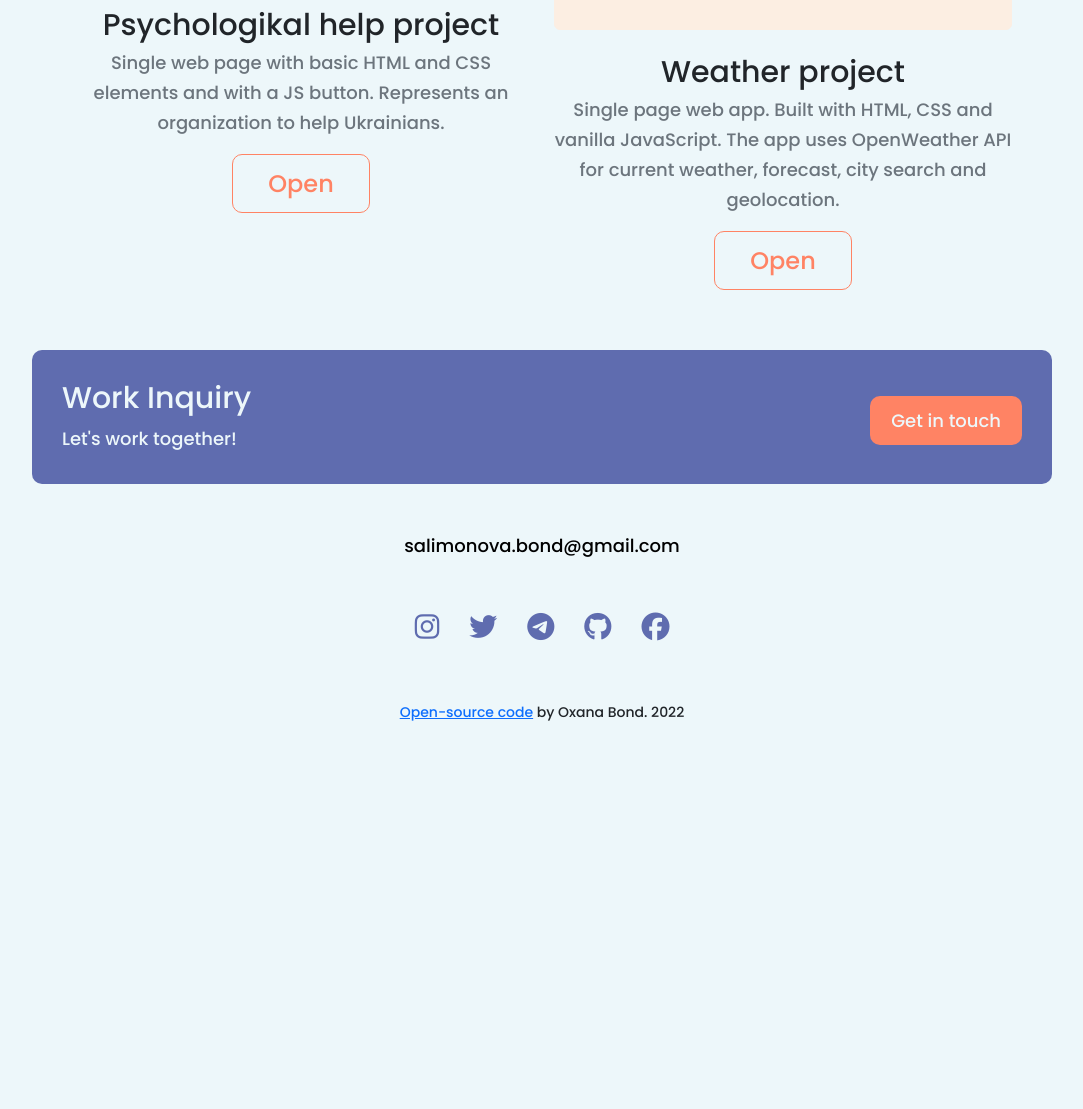
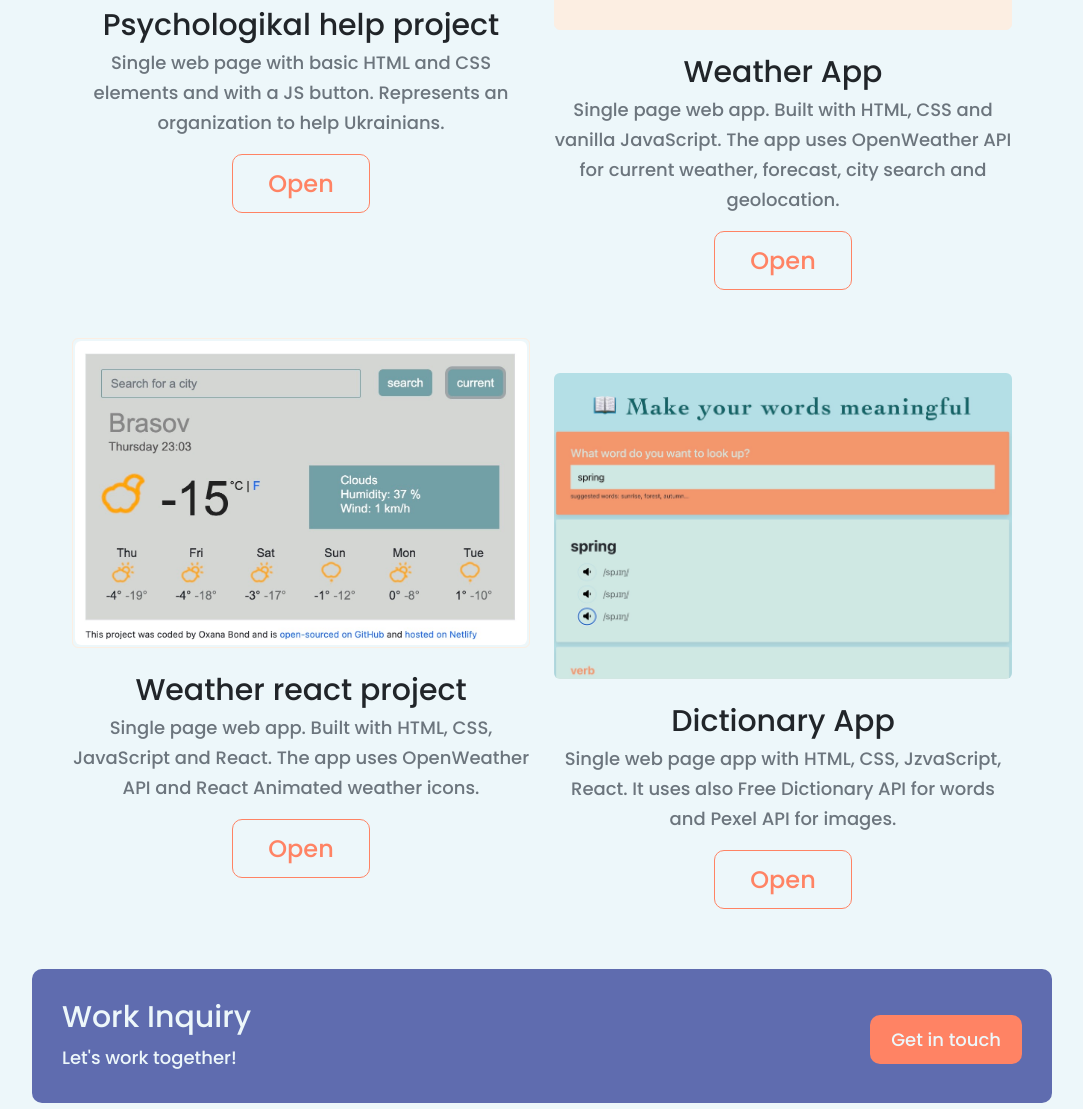
Before and after one commit to ksushabond/portfolio-project, a plain HTML site: page work.html in a window 1280 px wide. Shown: the part 934-2043 px from the top of the page, without its empty margins (98-1181 px from the left). Before the commit the page ends 1781 px from the top, so only its background shows below. Drawn offline with nearby package versions, Linux system fonts and the light colour scheme.

Commit message:
Added new projects on the home and the work pages

```diff
--- a/styles/portfolio.css
+++ b/styles/portfolio.css
@@ -250,6 +250,9 @@ footer .social-links a:hover {
     font-size: 18px;
   }
 }
+.dict-project-wrapper img {
+  margin-top: 35px;
+}
 
 footer .email-link {
   font-size: 18px;
--- a/work.html
+++ b/work.html
@@ -70,6 +70,7 @@
     <div class="content-container container">
       <div class="content">
         <h1 class="mb-5 text-center">Things I've been working on</h1>
+
         <div class="row">
           <div class="col-lg-6">
             <div class="project-wrapper rounded">
@@ -104,7 +105,7 @@
               />
             </div>
             <div class="work-content text-center">
-              <h3>Weather project</h3>
+              <h3>Weather App</h3>
               <p class="text-muted">
                 Single page web app. Built with HTML, CSS and vanilla
                 JavaScript. The app uses OpenWeather API for current weather,
@@ -114,6 +115,56 @@
                 href="https://shiny-maamoul-962b2d.netlify.app"
                 class="btn btn-branding-outline"
                 title="Weather app"
+                target="_blank"
+                >Open</a
+              >
+            </div>
+          </div>
+        </div>
+
+        <div class="row mt-5">
+          <div class="col-lg-6">
+            <div class="project-wrapper rounded">
+              <img
+                src="images/weather-react.jpg"
+                class="img-fluid rounded"
+                alt="React weather app"
+              />
+            </div>
+            <div class="work-content text-center">
+              <h3>Weather react project</h3>
+              <p class="text-muted">
+                Single page web app. Built with HTML, CSS, JavaScript and React.
+                The app uses OpenWeather API and React Animated weather icons.
+              </p>
+              <a
+                href="https://superlative-heliotrope-41604a.netlify.app"
+                class="btn btn-branding-outline"
+                title="Weather react page"
+                target="_blank"
+                >Open</a
+              >
+            </div>
+          </div>
+
+          <div class="col-lg-6">
+            <div class="dict-project-wrapper rounded">
+              <img
+                src="images/dictionary.jpg"
+                class="img-fluid rounded"
+                alt="Dictionary app"
+              />
+            </div>
+            <div class="work-content text-center">
+              <h3>Dictionary App</h3>
+              <p class="text-muted">
+                Single web page app with HTML, CSS, JzvaScript, React. It uses
+                also Free Dictionary API for words and Pexel API for images.
+              </p>
+              <a
+                href="https://visionary-liger-5c29e1.netlify.app"
+                class="btn btn-branding-outline"
+                title="Dictionary app"
                 target="_blank"
                 >Open</a
               >
```
Also changed, not shown: index.html (+60 -4 lines), images/dictionary.jpg (renamed from images/dictionery.jpg).
